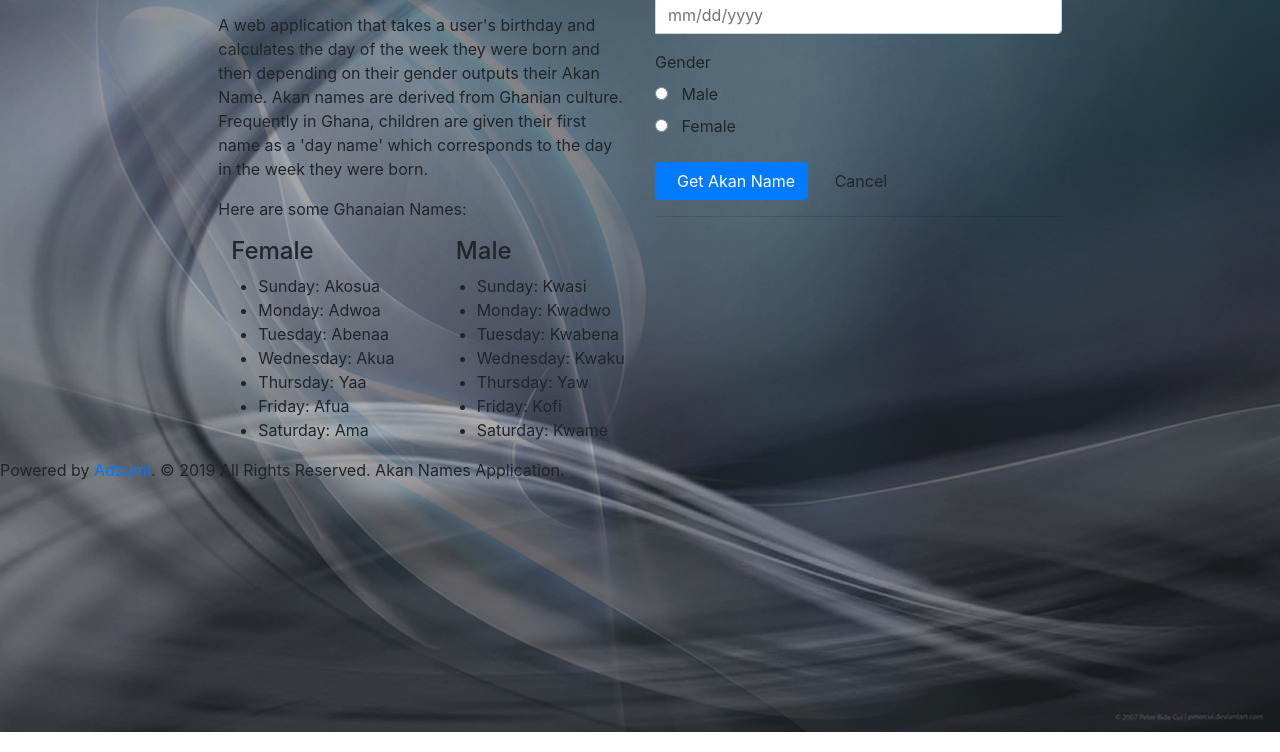
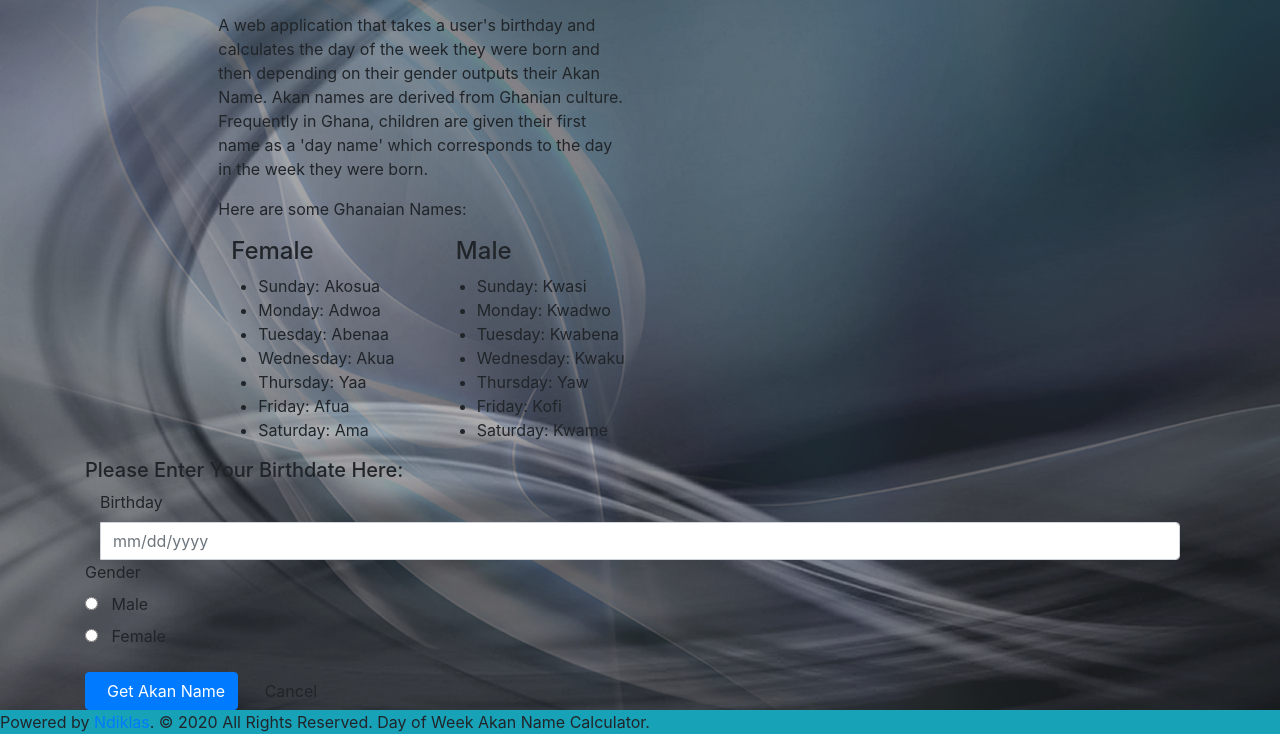
Before and after one commit to NdiklasTheCoder/project-akan-calculator, a plain HTML site: page index.html in a window 1280 px wide. Shown: the part 68-820 px from the top of the page. Drawn offline with nearby package versions, Linux system fonts and the light colour scheme.

Commit message:
Add styling display-form

```diff
--- a/index.html
+++ b/index.html
@@ -54,11 +54,16 @@
                 </div>
             </div>
         </div>
-        <div class="col-md-4 mt30 akan-form">
+
+            <!-- <div class="your-akan-name"> -->
+                <!-- <p id="message" class="output">Hey this where you enter</p> -->
+            <!-- </div> -->
+        </div>
+        <div class="container">
             <h5>Please Enter Your Birthdate Here:</h5>
             <div class="add-stylist-form">
                 <form>
-                    <div class="form-group mb15">
+                    <div class="col">
                           <label class="label">Birthday</label>
                            <div class="input-group mb15">
                             <span class="input-group-addon"><i class="fa fa-calendar"></i></span>
@@ -81,16 +86,11 @@
                     <button type="reset" onclick="clearAkanMessage(); return false;" class="btn btn-default btn-xs"><i class="fa fa-times" aria-hidden="true"></i>&nbsp;&nbsp;Cancel</button>
                 </form>
             </div>
-            <hr>
-            <div class="your-akan-name">
-                <p id="message" class="output"></p>
-            </div>
-        </div>
-        <div class="col-md-2"></div>
-    </div>
-
-    <footer class="footer"><p>Powered by <a href="http://adzumi.co.ke/" target="_blank">Adzumi</a>. &copy; 2019 All Rights Reserved. Akan Names Application.</p></footer>
+    <!-- </div> -->
+    <!-- <footer class="footer bg-info"><p>Powered by <a href="https://ndiklasthecoder.github.io/independent-project/" target="_blank">Ndiklas</a>. &copy; 2020 All Rights Reserved. Day of Week Akan Name Calculator.</p></footer> -->
+    <!-- </div> -->
 </div>
+<footer class="footer bg-info"><p>Powered by <a href="https://ndiklasthecoder.github.io/independent-project/" target="_blank">Ndiklas</a>. &copy; 2020 All Rights Reserved. Day of Week Akan Name Calculator.</p></footer>
 </div>
 
 <script src="js/jquery.slim.min.js"></script>
```
